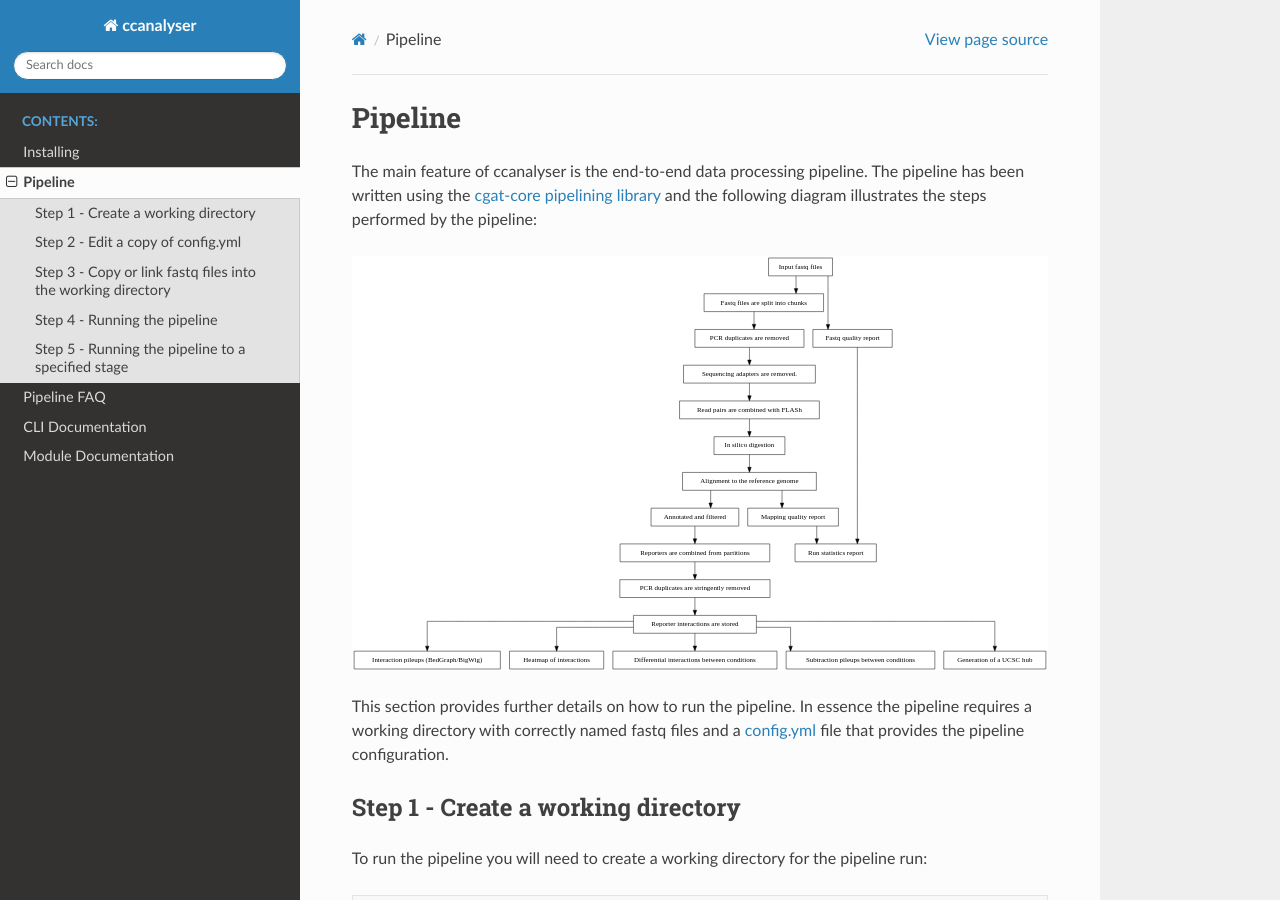
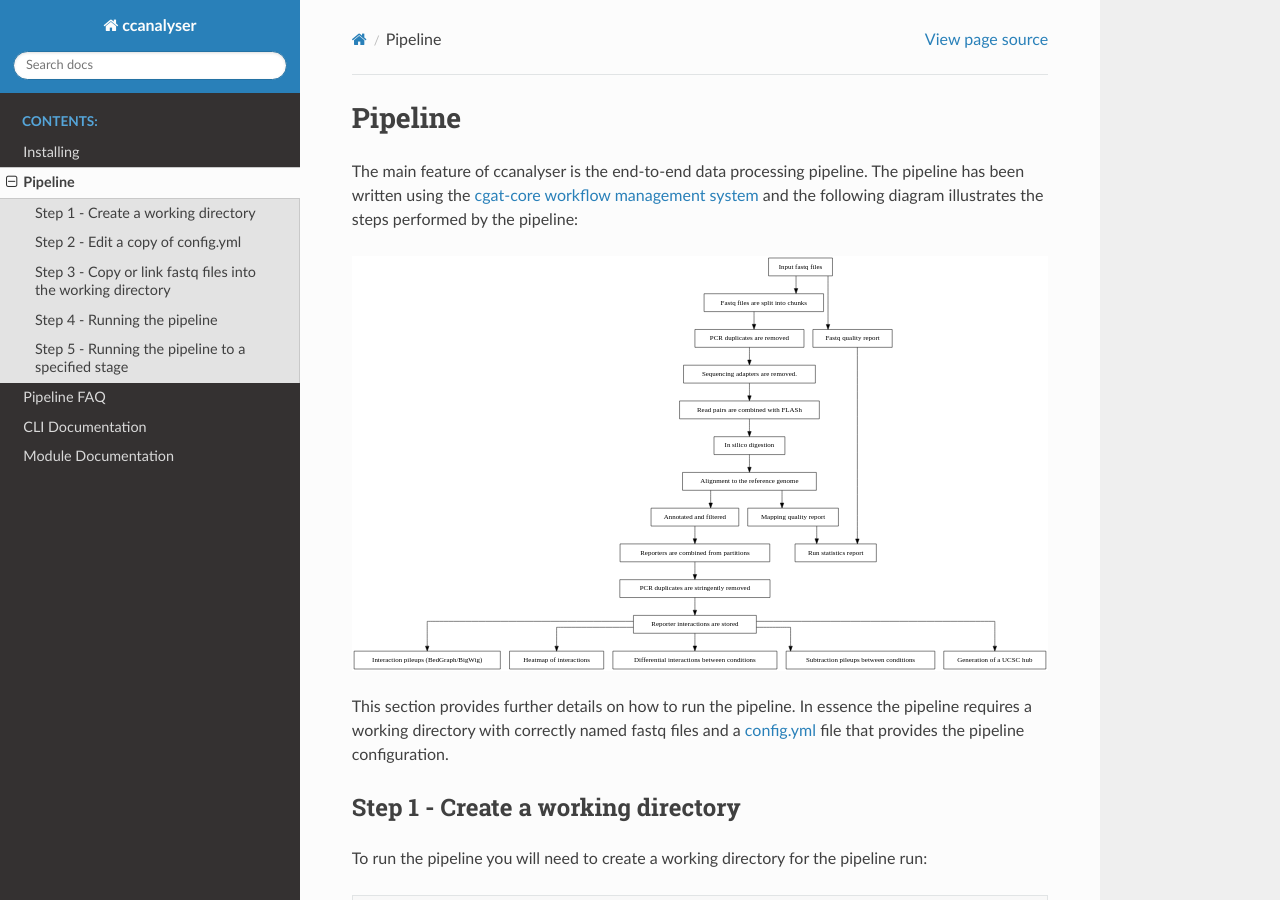
Before and after one commit to sims-lab/CapCruncher, a Sphinx documentation site: the page built from docs/running_the_pipeline.rst, in a window 1280 px wide and 900 px high. Built offline with Sphinx 7.4.7 and the Read the Docs theme 2.0.0, drawn with Linux system fonts in a browser that asks for light colours.

Commit message:
cgat-core is described as a workflow management system

```diff
--- a/docs/running_the_pipeline.rst
+++ b/docs/running_the_pipeline.rst
@@ -3,7 +3,7 @@ Pipeline
 ########
 
 The main feature of ccanalyser is the end-to-end data processing pipeline.
-The pipeline has been written using the `cgat-core pipelining library <https://github.com/cgat-developers/cgat-core>`_
+The pipeline has been written using the `cgat-core workflow management system <https://github.com/cgat-developers/cgat-core>`_
 and the following diagram illustrates the steps performed by the pipeline:
 
 .. image:: images/pipeline_flow.svg
```
